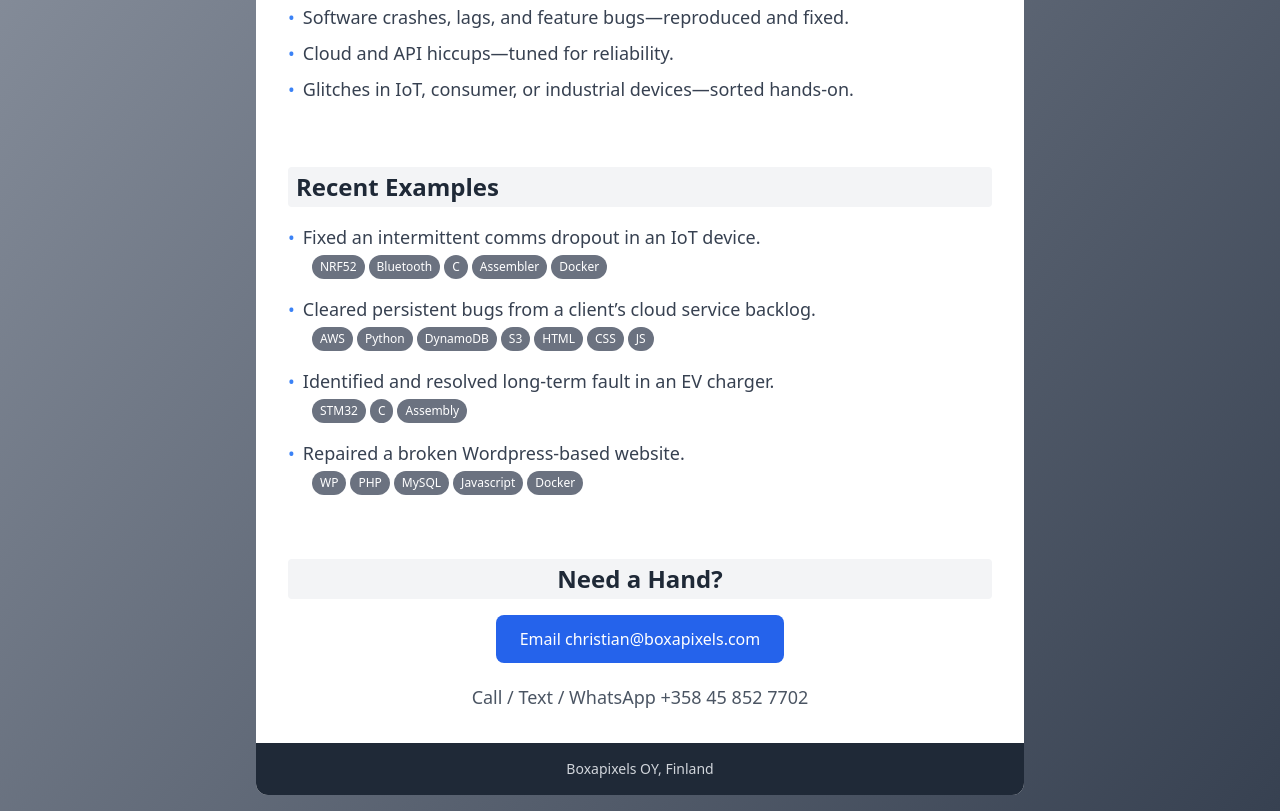
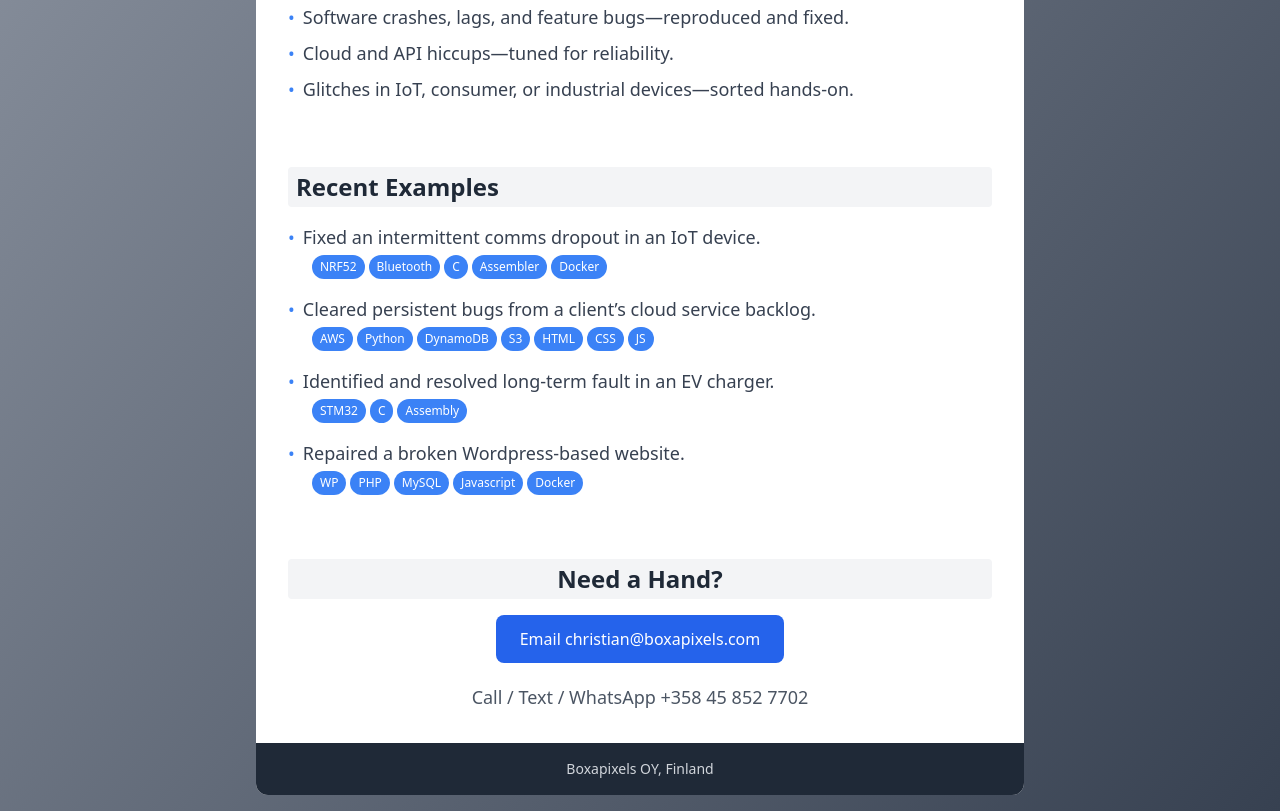
Before and after one commit to boxapixels/boxapixels.com, a website: page index.html in a window 1280 px wide. Shown: the part 795-1606 px from the top of the page. Drawn offline with nearby package versions, Linux system fonts and the light colour scheme; files that its build step writes are made by us from their sources.

Commit message:
blue tech tags

```diff
--- a/styles.css
+++ b/styles.css
@@ -8,7 +8,7 @@
   }
 
   .tech-tag {
-    @apply text-xs text-white bg-gray-500 px-2 py-1 rounded-full;
+    @apply text-xs text-white bg-blue-500 px-2 py-1 rounded-full;
   }
 
   .bullet-item {
```
